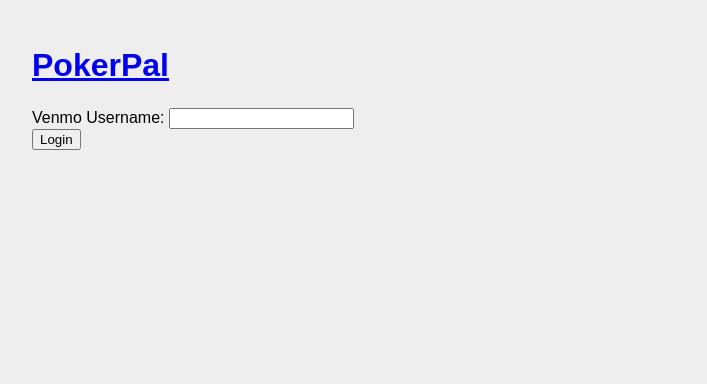
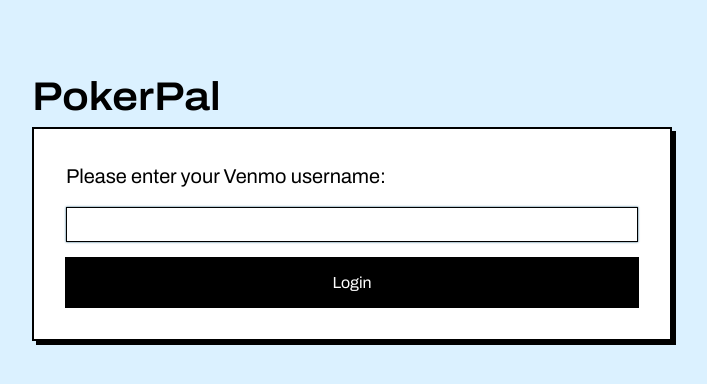
Before and after one commit to brianhang/pokerpals, a Flask app: page / in a window 1280 px wide. Shown: the top 384 px of the page, without its empty margins (288-995 px from the left). Run offline with Flask 3, Linux system fonts and the light colour scheme; data that the repository does not hold is empty.

Commit message:
Work in progress styling

```diff
--- a/src/game/game.py
+++ b/src/game/game.py
@@ -1,5 +1,6 @@
 from dataclasses import dataclass
 from datetime import datetime
+from utils import cents as cent_utils
 
 
 @dataclass
@@ -11,3 +12,6 @@ class Game:
     buyin_cents: int
     entry_code: str
     is_active: bool
+
+    def buyin_text(self) -> str:
+        return cent_utils.to_string(self.buyin_cents)
--- a/src/game/route.py
+++ b/src/game/route.py
@@ -88,6 +88,7 @@ def handle_view_game(player: Optional[Player], game_id: int) -> Response:
 
     req_game_players = game_players.repository.fetch(game_id)
     game_player = find_game_player(req_game_players, player.venmo_username)
+    buyin_amount = cents_utils.to_string(req_game.buyin_cents)
     buyin_total = cents_utils.to_string(req_game_players.total_buyin_cents())
     cashout_total = cents_utils.to_string(
         req_game_players.total_cashout_cents())
@@ -104,7 +105,7 @@ def handle_view_game(player: Optional[Player], game_id: int) -> Response:
             amount_cents=pending_payment.cents,
             is_mobile=request.MOBILE)
 
-    return render_template('game/view.html', game=req_game, player=player, players=req_game_players, buyin_total=buyin_total, game_player=game_player, cashout_total=cashout_total, payments=payments, venmo_url=venmo_url, pending_payment=pending_payment)
+    return render_template('game/view.html', game=req_game, player=player, players=req_game_players, buyin_total=buyin_total, game_player=game_player, cashout_total=cashout_total, payments=payments, venmo_url=venmo_url, pending_payment=pending_payment, buyin_amount=buyin_amount)
 
 
 def handle_buyin_form(player: Player) -> Response:
--- a/src/payment/payment.py
+++ b/src/payment/payment.py
@@ -1,4 +1,5 @@
 from dataclasses import dataclass
+from utils import cents as cent_utils
 
 
 @dataclass
@@ -9,3 +10,6 @@ class Payment:
     to_player_id: str
     cents: int
     completed: bool = False
+
+    def amount_text(self) -> str:
+        return cent_utils.to_string(self.cents)
--- a/src/static/style.css
+++ b/src/static/style.css
@@ -1,49 +1,106 @@
+:root {
+    --shadow-color: #000;
+    --shadow-length: 4px;
+    --secondary-color: #b8b8b8;
+}
+
+a {
+    color: inherit;
+}
+
+h1, h2, h3 {
+    margin-bottom: 0;
+}
+
+@font-face {
+    font-family: Archivo;
+    src: url('/static/Archivo.ttf') format('truetype');
+}
+
+@font-face {
+    font-family: 'Archivo Semi-Expanded';
+    src: url('/static/Archivo_SemiExpanded-SemiBold.ttf') format('truetype');
+}
+
+.header a {
+    font-family: 'Archivo Semi-Expanded';
+    text-decoration: none;
+    color: #000;
+}
+
 body {
-    font-family: sans-serif;
-    font-size: 16px;
+    font-family: Archivo;
+    font-size: 1.25rem;
     padding: 0;
-    background: #eeeeee;
-    line-height: 1.3;
+    background: #dbf1ff;
+    line-height: 1.5;
+}
+
+.secondary {
+    color: var(--secondary-color);
+}
+
+.form {
+    display: grid;
+    gap: 1rem;
+}
+
+.form-buttons {
+    display: flex;
+    gap: 1rem;
+}
+
+.container {
+    padding: 2rem;
+    background-color: #fff;
+    border: 2px solid #000;
+    box-shadow: 4px 4px #000;
 }
 
 .page {
     box-sizing: content-box;
     max-width: 40rem;
     margin: 0 auto;
-    padding: 1rem;
+    padding: 2rem;
 }
 
 .error {
-    background-color: #ce2c2c;
-    color: #eeeeee;
+    background-color: #ef6262;
+    color: #fff;
     padding: 1rem;
     margin-bottom: 1rem;
-    border-radius: 0.3rem;
+    outline: 1px solid var(--shadow-color);
+    box-shadow: 4px 4px var(--shadow-color);
 }
 
 .warn {
-    background-color: #e7d08f;
-    color: #5a4200;
+    background-color: #f3aa60;
+    color: #000;
     padding: 1rem;
     margin-top: 1rem;
     margin-bottom: 1rem;
-    border-radius: 0.3rem;
+    outline: 1px solid var(--shadow-color);
+    box-shadow: 4px 4px var(--shadow-color);
 }
 
 .info {
-    background-color: #2c88ce;
-    color: #eeeeee;
+    background-color: #00d9ff;
+    color: #000;
     padding: 1rem;
     margin-top: 1rem;
     margin-bottom: 1rem;
-    border-radius: 0.3rem;
+    outline: 1px solid var(--shadow-color);
+    box-shadow: 4px 4px var(--shadow-color);
+}
+
+.info a {
+    color: #000;
 }
 
 .create-game-form {
     display: grid;
     grid-template-columns: max-content auto;
-    gap: 0.2rem;
-    margin-bottom: 20px;
+    gap: 0.5rem;
 }
 
 .venmo-cta {
@@ -55,5 +112,115 @@ body {
     color: #fff;
     padding: 1rem;
     text-decoration: none;
-    border-radius: 0.3rem;
+    outline: 1px solid var(--shadow-color);
+    box-shadow: 4px 4px var(--shadow-color);
 }
+
+input {
+    font-family: inherit;
+    font-size: 1rem;
+    border: 1px solid var(--shadow-color);
+    padding: 0.5rem;
+    outline: none;
+}
+
+input:focus {
+    box-shadow: 0px 0px 2px #1D5B79;
+}
+
+.button, button, input[type=button], input[type=submit] {
+    text-decoration: none;
+    font-family: inherit;
+    padding: 1rem;
+    font-size: 1rem;
+    outline: 1px solid var(--shadow-color);
+    border: none;
+    cursor: pointer;
+    background-color: var(--shadow-color);
+    color: #fff;
+    transition: transform 100ms ease, background-color 200ms ease;
+    transform: none;
+}
+
+button:hover, input[type=button]:hover, input[type=submit]:hover {
+    background-color: #2d2d2d;
+}
+
+button:active, input[type=button]:active, input[type=submit]:active {
+    transform: translateY(4px);
+}
+
+.cancel-btn {
+    padding: 1rem;
+    font-size: 1rem;
+    color: var(--shadow-color);
+    outline: 1px solid var(--shadow-color);
+    background-color: transparent;
+    border: none;
+    cursor: pointer;
+    text-decoration: none;
+    transition: transform 100ms ease, background-color 200ms ease;
+}
+
+.cancel-btn:hover {
+    background-color: rgba(0, 0, 0, 0.1);
+}
+
+.cancel-btn:active {
+    transform: translateY(4px);
+}
+
+.game-list-intro {
+    display: flex;
+    justify-content: space-between;
+    align-items: baseline;
+}
+
+.game-view-id {
+    font-weight: 100;
+    text-decoration: none;
+    font-style: italic;
+}
+
+.game-list, .player-list {
+    display: grid;
+    gap: 0.5rem;
+}
+
+.game-list-item, .player-item {
+    padding: 0.5rem;
+    color: var(--shadow-color);
+    outline: 1px solid var(--shadow-color);
+    text-decoration: none;
+    background-color: #fff;
+    transition: background-color 200ms ease;
+}
+
+.game-list-item:hover, .player-item:hover {
+    background-color: #eee;
+}
+
+.game-list-item h3, .player-item h3 {
+    text-decoration: none;
+    font-weight: 100;
+    margin-top: 0;
+}
+
+.game-info, .player-info {
+    font-size: 0.9rem;
+}
+
+.player-info ul {
+    padding: 0;
+    margin: 0;
+    list-style-type: none;
+}
+
+.game-payments ul {
+    margin: 0;
+}
+
+.game-list-create {
+    display: grid;
+    margin-top: 1rem;
+}
--- /dev/null
+++ b/src/templates/game/list_item.html
@@ -0,0 +1,3 @@
+{% macro game_list_item(game) %}
+<h2>{{ game.lobby_name }}<a href="/g/{{ game.id }}/" class="game-view-id secondary">#23</a></h2>
+{% endmacro %}
--- /dev/null
+++ b/src/templates/game/title.html
@@ -0,0 +1,3 @@
+{% macro game_title(game) %}
+<h2>{{ game.lobby_name }}<a href="/g/{{ game.id }}/" class="game-view-id secondary">#23</a></h2>
+{% endmacro %}
--- a/src/templates/layout.html
+++ b/src/templates/layout.html
@@ -8,7 +8,7 @@
 
 <body>
     <div class="page">
-        <h1><a href="/">PokerPal</a></h1>
+        <h1 class="header"><a href="/">PokerPal</a></h1>
         {% block body %}{% endblock %}
     </div>
 </body>
--- a/src/templates/login.html
+++ b/src/templates/login.html
@@ -6,10 +6,9 @@
         The Venmo username is not valid, please try another username.
     </div>
     {% endif %}
-    <form action="/login" method="post">
-        <label for="venmo-username">Venmo Username:</label>
-        <input type="text" id="venmo-username" name="venmo-username" value="{{ last_username }}" required>
-        <br>
+    <form class="form" action="/login" method="post">
+        <label for="venmo-username">Please enter your Venmo username:</label>
+        <input autofocus type="text" id="venmo-username" name="venmo-username" value="{{ last_username }}" required>
         <input type="submit" value="Login">
     </form>
 </div>
```
Also changed, not shown: src/game_players/game_players.py (+9 -0 lines), src/templates/game/buyin.html (+7 -8 lines), src/templates/game/cashout.html (+9 -10 lines), src/templates/game/create.html (+5 -2 lines), src/templates/game/end.html (+10 -5 lines), src/templates/game/join.html (+9 -10 lines), src/templates/game/list.html (+21 -5 lines), src/templates/game/view.html (+40 -9 lines), src/static/Archivo.ttf (added), src/static/Archivo_SemiExpanded-SemiBold.ttf (added).
